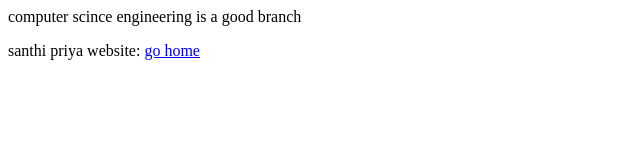
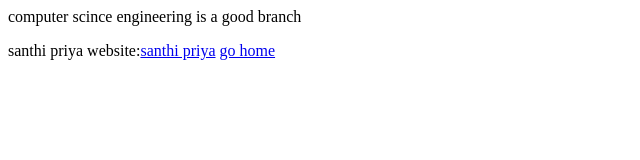
Before and after one commit to skarthik112/intro., a plain HTML site: page cse.html in a window 1280 px wide. Shown: the full height of the page, 0-640 px from the left. Drawn offline with Linux system fonts and the light colour scheme.

Commit message:
new change

```diff
--- a/cse.html
+++ b/cse.html
@@ -3,6 +3,6 @@
     About cse
     </title>
     <p> computer scince engineering is a good branch</p>
-    santhi priya website:<a href="https://merugussanthipriya.github.io./intro/"></a>
+    santhi priya website:<a href="https://merugussanthipriya.github.io./intro/">santhi priya</a>
      <a href="index.html">go home</a>
 </html>
```
